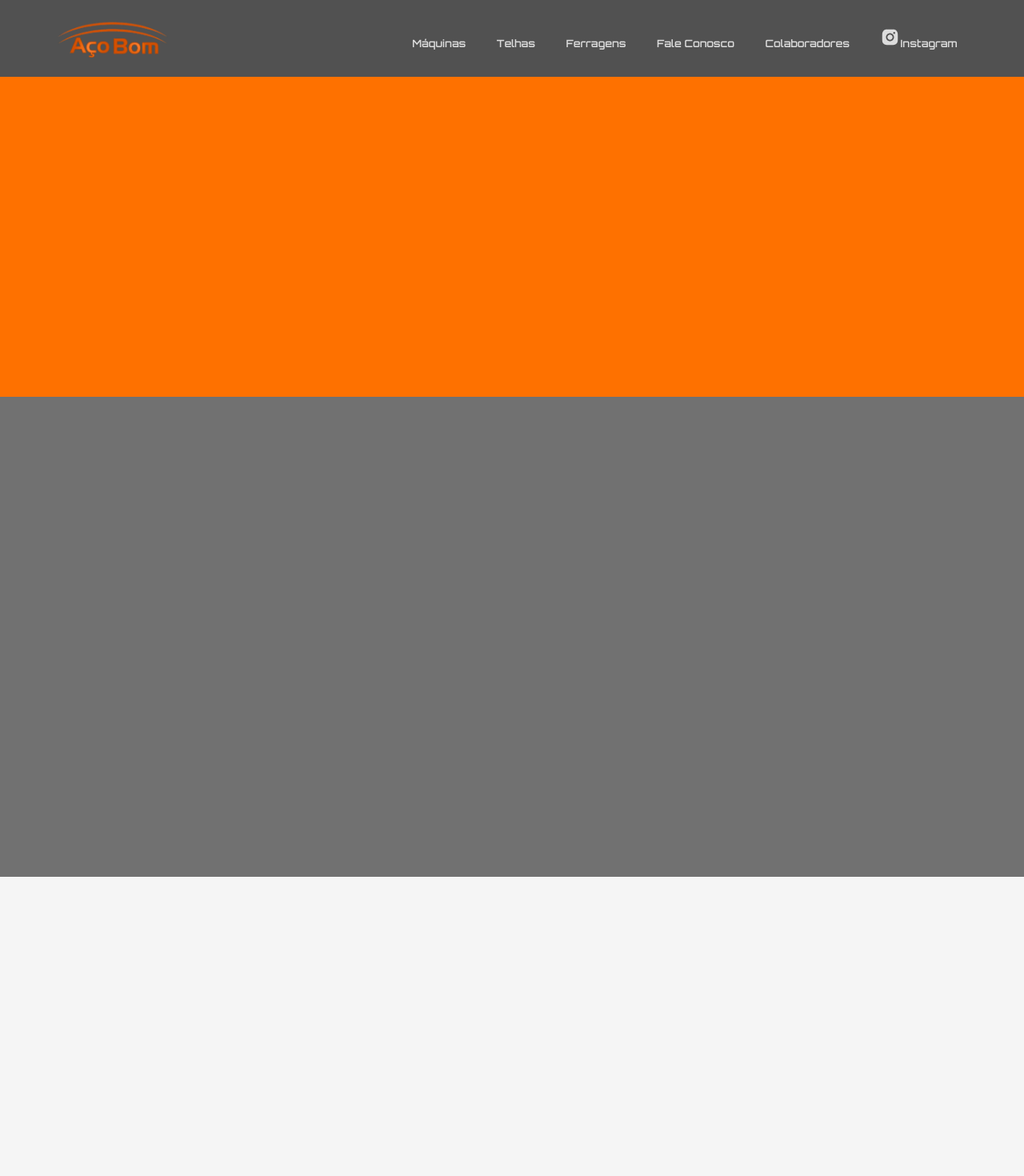
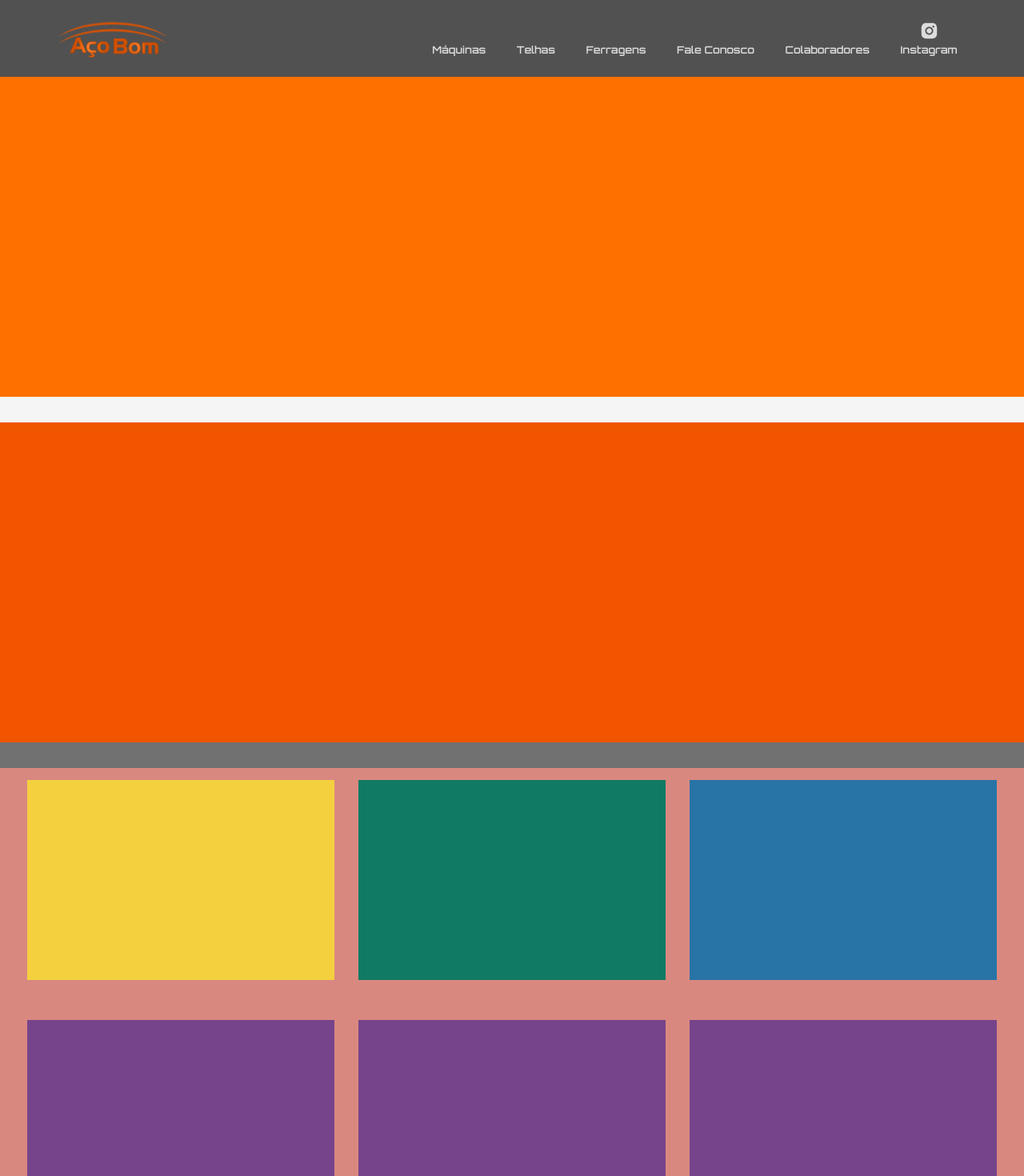
Before and after one commit to MarmoW/Acobom-front, a React (Create React App) app: page / in a window 1280 px wide. Shown: the top 1470 px of the page at 80% size. Before the commit the page ends 1096 px from the top, so only its background shows below. Built offline with nearby package versions, Linux system fonts and the light colour scheme.

Commit message:
Feat: Showcase products

```diff
--- a/src/App.js
+++ b/src/App.js
@@ -1,5 +1,5 @@
 import './App.css';
-import { Header, Button1, GlobalStyles, LogoImg, Title, BannerImg, ProductsContainer } from './components/styles';
+import { Header, Button1, GlobalStyles, LogoImg, BannerImg, ProductsContainer, FeaturedProduct, OtherProducts, OtherProductsDiv } from './components/styles';
 import { AiFillInstagram } from "react-icons/ai";
 import Logo from "./Logo-acobom.png";
 
@@ -15,11 +15,26 @@ function App() {
         <Button1>Ferragens</Button1>
         <Button1>Fale Conosco</Button1>
         <Button1>Colaboradores</Button1>
-        <Button1><AiFillInstagram size={25}/><a>Instagram</a></Button1>
+        <Button1>
+          <a href="https://www.instagram.com/" target="_blank" rel="noopener noreferrer">
+            <AiFillInstagram size={25}/>
+            <p>Instagram</p>
+          </a>
+          </Button1>
         </div>
       </Header>
       <BannerImg></BannerImg>
-      <ProductsContainer></ProductsContainer>
+      <ProductsContainer>
+        <FeaturedProduct></FeaturedProduct>
+        <OtherProductsDiv>
+          <OtherProducts bgColor="#f4d03f"></OtherProducts>
+          <OtherProducts bgColor="#117a65"></OtherProducts>
+          <OtherProducts bgColor="#2874a6"></OtherProducts>
+          <OtherProducts bgColor="#76448a"></OtherProducts>
+          <OtherProducts bgColor="#76448a"></OtherProducts>
+          <OtherProducts bgColor="#76448a"></OtherProducts>
+        </OtherProductsDiv>
+      </ProductsContainer>
     </div>
   );
 }
--- a/src/components/styles.js
+++ b/src/components/styles.js
@@ -86,10 +86,37 @@ height: 25em;
 background-color: #fe7100;
 `;
 const ProductsContainer = styled.div`
+display: flex-row;
+justify-content: center;
 background-color: #717171;
 width: 100%;
+box-sizing: border-box;
+margin-top: 2em;
+`;
+
+const FeaturedProduct = styled.div`
+background-color:#f15500;
+width: 100%;
+height: 400px;
+`;
+const OtherProductsDiv = styled.div`
+display: flex;
 height: 600px;
+width: 100%;
+align-itens: space-around;
+justify-content: center;
+background-color:  #d98880 ;
+flex-wrap: wrap;
+margin-top: 2em;
+`;
+
+const OtherProducts = styled.div`
+display: flex;
+min-width: 30%;
+height: 250px;
+margin: 15px;
+background-color:${(props) => props.bgColor || "#ccc"}
 
 `;
-
-export {Header, Button1, GlobalStyles, LogoImg, Title, BannerImg, ProductsContainer};
+export {Header, Button1, GlobalStyles, LogoImg, Title, BannerImg, ProductsContainer,
+FeaturedProduct, OtherProducts, OtherProductsDiv};
```
